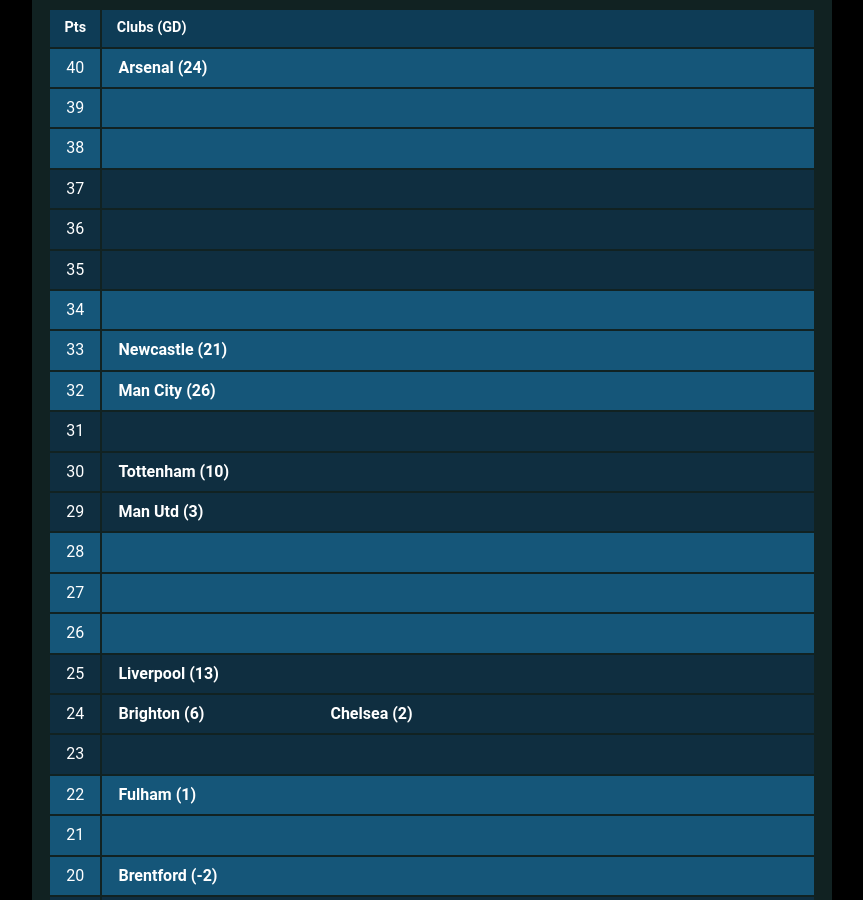
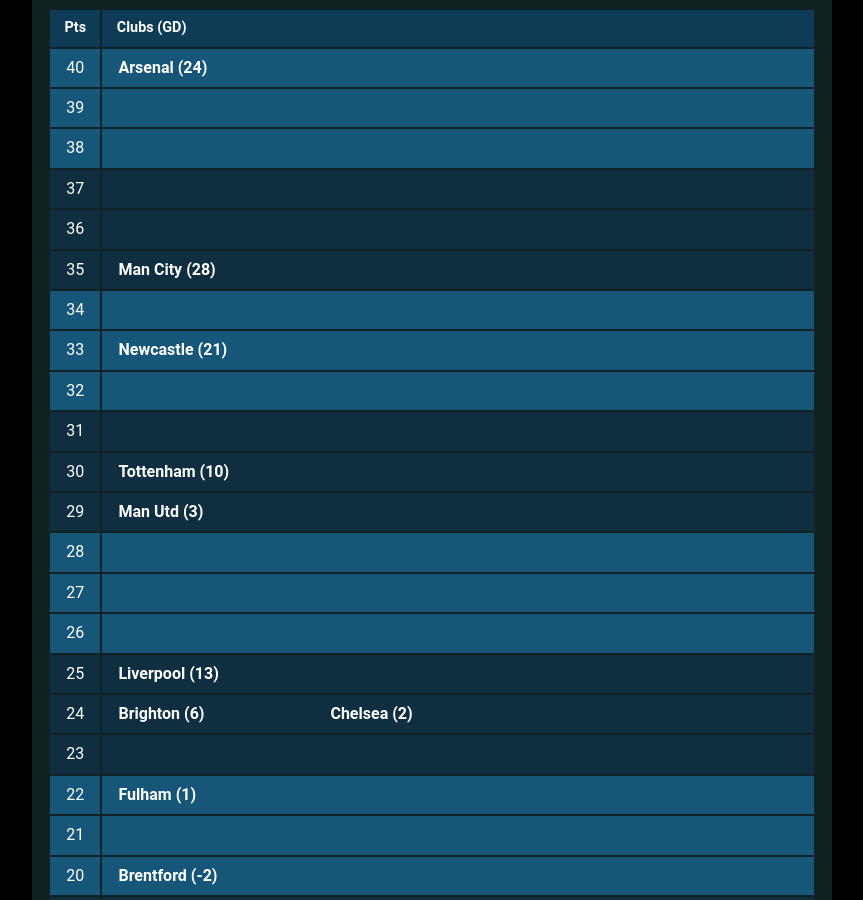
Before and after one commit to muru/muru.github.io, a Jekyll site: the page built from resources.md, in a window 1280 px wide and 900 px high, scrolled down 1437 px. Shown: the whole window, without its empty margins (208-1071 px from the left). Built offline with Jekyll 4.4.1, drawn with Linux system fonts in a browser that asks for light colours; some web fonts are replaced; some of the changed text lies outside the part shown.

Commit message:
updated cann-table: Fri 30 Dec 00:04:33 JST 2022

```diff
--- a/cann-table.html
+++ b/cann-table.html
@@ -29,6 +29,7 @@
 	<tr class="cann-row-2">
 		<td class="cann-point"> 35 </td>
 		<td class="cann-clubs">
+			<span class="club-name"> Man City (28) </span>
 		</td>
  	</tr>
 	<tr class="cann-row-1">
@@ -45,7 +46,6 @@
 	<tr class="cann-row-1">
 		<td class="cann-point"> 32 </td>
 		<td class="cann-clubs">
-			<span class="club-name"> Man City (26) </span>
 		</td>
  	</tr>
 	<tr class="cann-row-2">
@@ -142,7 +142,7 @@
 	<tr class="cann-row-1">
 		<td class="cann-point"> 15 </td>
 		<td class="cann-clubs">
-			<span class="club-name"> Leeds (-4) </span>
+			<span class="club-name"> Leeds (-6) </span>
 		</td>
  	</tr>
 	<tr class="cann-row-1">
```
Also changed, not shown: other parts of cann-table.html (+1 -1 lines).
